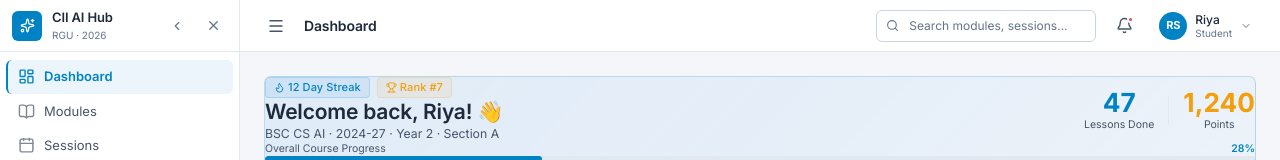
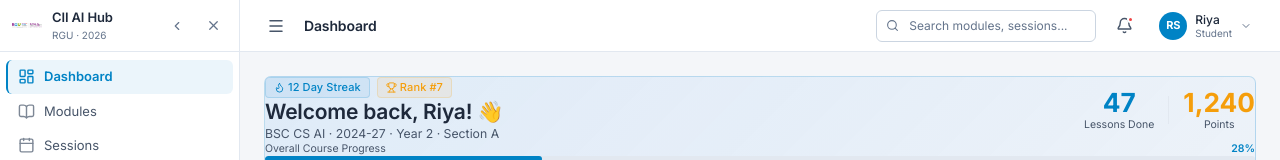
Before and after one commit to GarudaaResearch/RGU-Student-Training-Portal-2026.1, a React (Vite) app: page /login in a window 1280 px wide. Both pictures are taken after a click on the button "🎓 Student". Shown: the top 160 px of the page. Built offline with nearby package versions, Linux system fonts and the light colour scheme.

Commit message:
Update college logo to RGU official brand logo on Login Page and Sidebar

```diff
--- a/src/components/auth/LoginPage.tsx
+++ b/src/components/auth/LoginPage.tsx
@@ -4,7 +4,7 @@
 import { useState } from 'react';
 import { motion } from 'framer-motion';
 import { useAuthStore } from '../../stores/authStore';
-import { Eye, EyeOff, LogIn, Sparkles } from 'lucide-react';
+import { Eye, EyeOff, LogIn } from 'lucide-react';
 import toast from 'react-hot-toast';
 
 export default function LoginPage() {
@@ -43,8 +43,8 @@ export default function LoginPage() {
       >
         {/* Logo — Fluent / Microsoft Inspired */}
         <div className="text-center mb-8">
-          <div className="inline-flex items-center justify-center w-12 h-12 rounded-lg mb-3 bg-[var(--bg-selected)] border border-[var(--brand-border)]">
-            <Sparkles size={22} className="text-[var(--brand)]" />
+          <div className="inline-flex items-center justify-center mb-3">
+            <img src="/rgu-logo.png" alt="Royal Group of Universities Logo" className="h-16 w-auto object-contain" />
           </div>
           <h1 className="text-2xl font-bold tracking-tight text-[var(--text-primary)]" style={{ margin: 0 }}>
             CII AI Training Hub
--- a/src/components/layout/Sidebar.tsx
+++ b/src/components/layout/Sidebar.tsx
@@ -96,17 +96,16 @@ export default function Sidebar({ mobileOpen = false, onMobileClose }: SidebarPr
           }}
         >
           {/* Icon */}
-          <div
+          <img
+            src="/rgu-logo.png"
+            alt="RGU Logo"
             style={{
-              width: 30, height: 30,
-              borderRadius: 6,
-              background: 'var(--brand)',
-              display: 'flex', alignItems: 'center', justifyContent: 'center',
+              width: 30,
+              height: 30,
+              objectFit: 'contain',
               flexShrink: 0,
             }}
-          >
-            <Sparkles size={15} color="#fff" />
-          </div>
+          />
 
           <AnimatePresence>
             {!collapsed && (
```
Also changed, not shown: Pictures/rgu logo - 4.png (added), public/rgu-logo.png (added).
